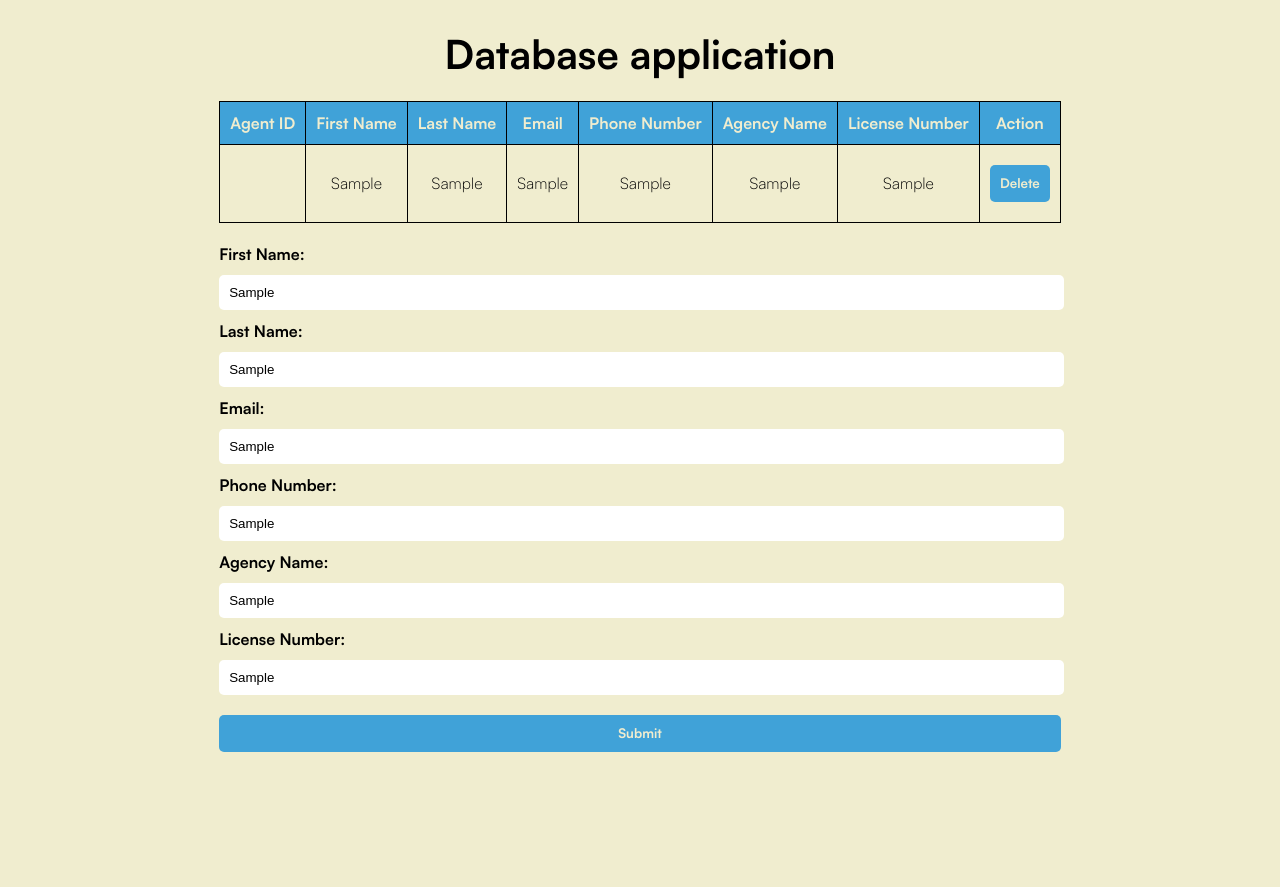
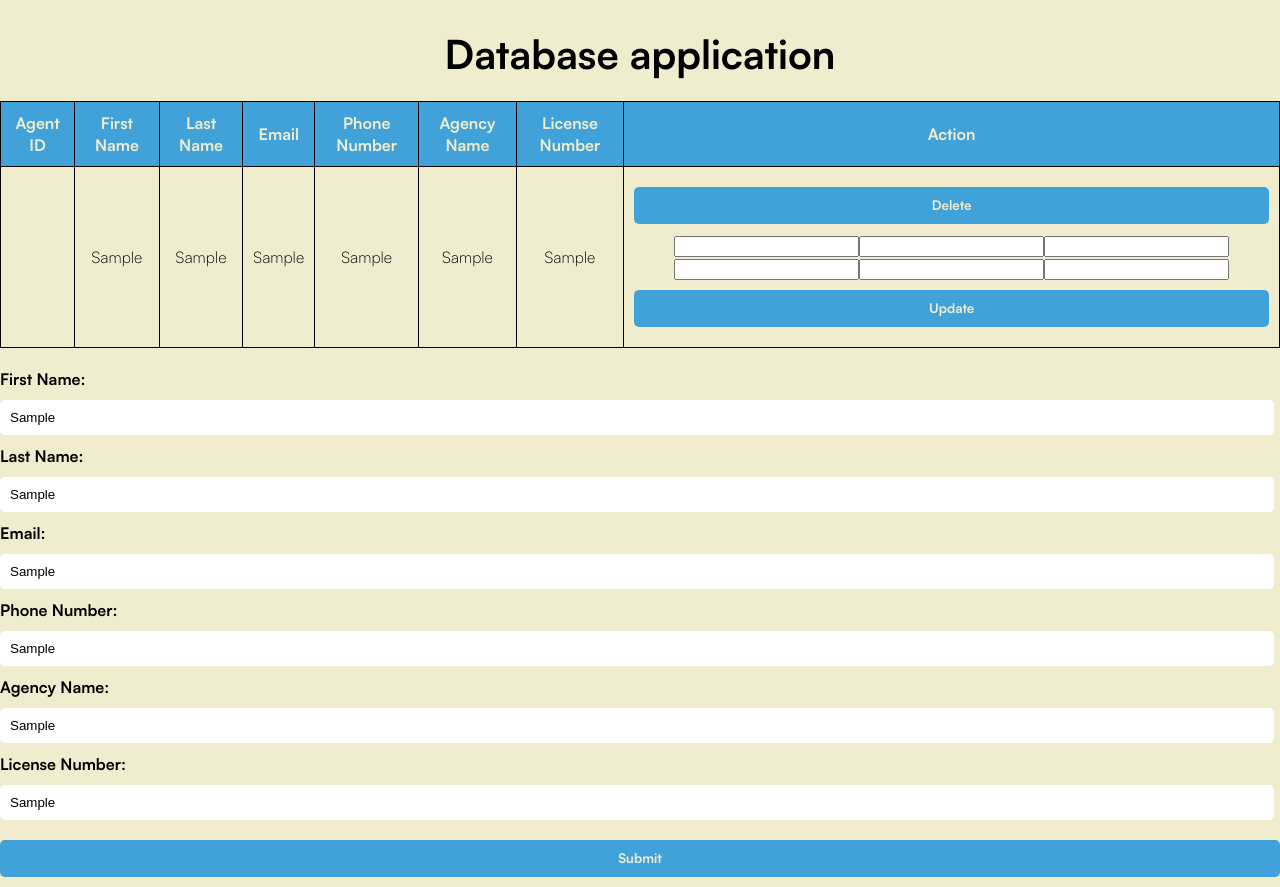
Before and after one commit to tankit03/Full-stack-Application, a React (Vite) app in the folder client/vite-project/: page / in a window 1280 px wide. Both pictures are taken after typing "Sample", "Sample", "Sample", "Sample", "Sample", "Sample" into the empty fields and a click on the button "Submit". Before the commit the page ends 800 px from the top, so only its background shows below. Built offline with nearby package versions, Linux system fonts and the light colour scheme; no server answers.

Commit message:
U for CRUD, is updating the new data

```diff
--- a/client/vite-project/src/App.jsx
+++ b/client/vite-project/src/App.jsx
@@ -15,6 +15,17 @@ function App() {
   const [AgencyName, setAgencyName] = useState("");
   const [LicenseNumber, setLicenseNumber] = useState("");
   const [agentList, setAgentList] = useState([]);
+
+  const [NewFirstAgentName, setNewFirstAgentName] = useState("");
+  const [NewLastAgentName, setNewLastAgentName] = useState("");
+  const [NewAgentEmail, setNewAgentEmail] = useState("");
+  const [NewAgentPhone, setNewAgentPhone] = useState("");
+  const [NewAgentAgency, setNewAgentAgency] = useState("");
+  const [NewAgentLicense, setNewAgentLicense] = useState("");
+  const [NewAgentList, setNewAgentList] = useState("");
+
+
+
 
   useEffect(() => {
 
@@ -53,6 +64,24 @@ function App() {
     Axios.delete(`http://localhost:9124/api/delete/${id}`);
   }
 
+  const updateAgent = (id) => {
+    Axios.put('http://localhost:9124/api/update', {
+      AgentID: id,
+      firstName: NewFirstAgentName,
+      lastName: NewLastAgentName,
+      Email: NewAgentEmail,
+      PhoneNumber: NewAgentPhone,
+      AgencyName: NewAgentAgency,
+      LicenseNumber: NewAgentLicense
+    });
+    setNewAgentList("");
+  }
+
+
+
+
+
+
   const [count, setCount] = useState(0)
 
   return (
@@ -87,6 +116,32 @@ function App() {
 
                 <td>
                   <button onClick={() => deleteAgent(val.AgentID)}>Delete</button>
+                  <input type="text" id="updateInput" onChange={(e) => {
+                    setNewFirstAgentName(e.target.value)
+                  }
+                  } />
+                  <input type="text" id="updateInput" onChange={(e) => {
+                    setNewLastAgentName(e.target.value)
+                  }
+                  } />
+                  <input type="text" id="updateInput" onChange={(e) => {
+                    setNewAgentEmail(e.target.value)
+                  }
+                  } />
+                  <input type="text" id="updateInput" onChange={(e) => {
+                    setNewAgentPhone(e.target.value)
+                  }
+                  } />
+                  <input type="text" id="updateInput" onChange={(e) => {
+                    setNewAgentAgency(e.target.value)
+                  }
+                  } />
+                  <input type="text" id="updateInput" onChange={(e) => {
+                    setNewAgentLicense(e.target.value)
+                  }
+                  } />
+                  <button onClick={() => updateAgent(val.AgentID)}>Update</button>
+
                 </td>
               </tr>
             ))}
```
Also changed, not shown: 1 other file (tests, documents, lock files or other folders).
